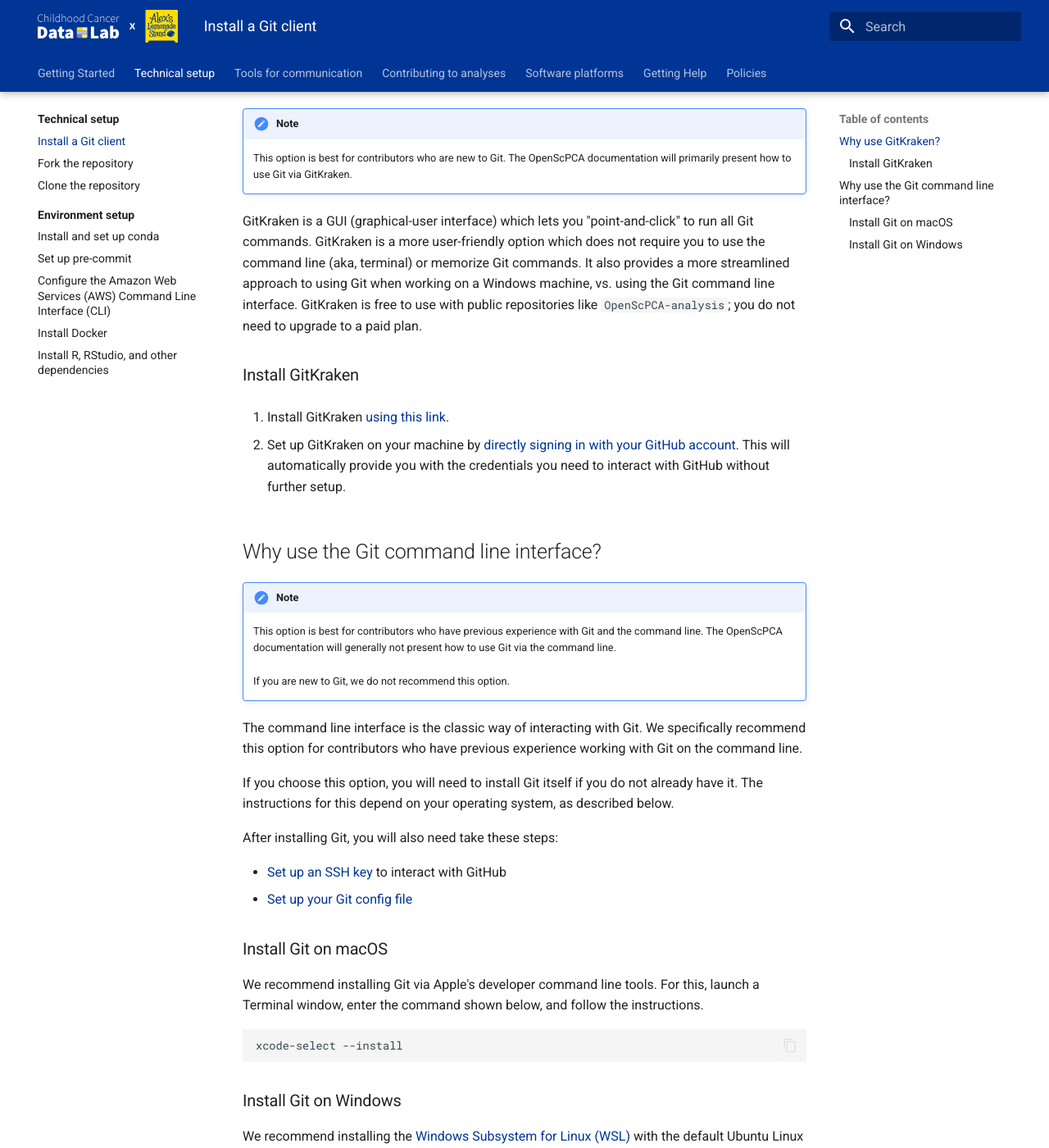
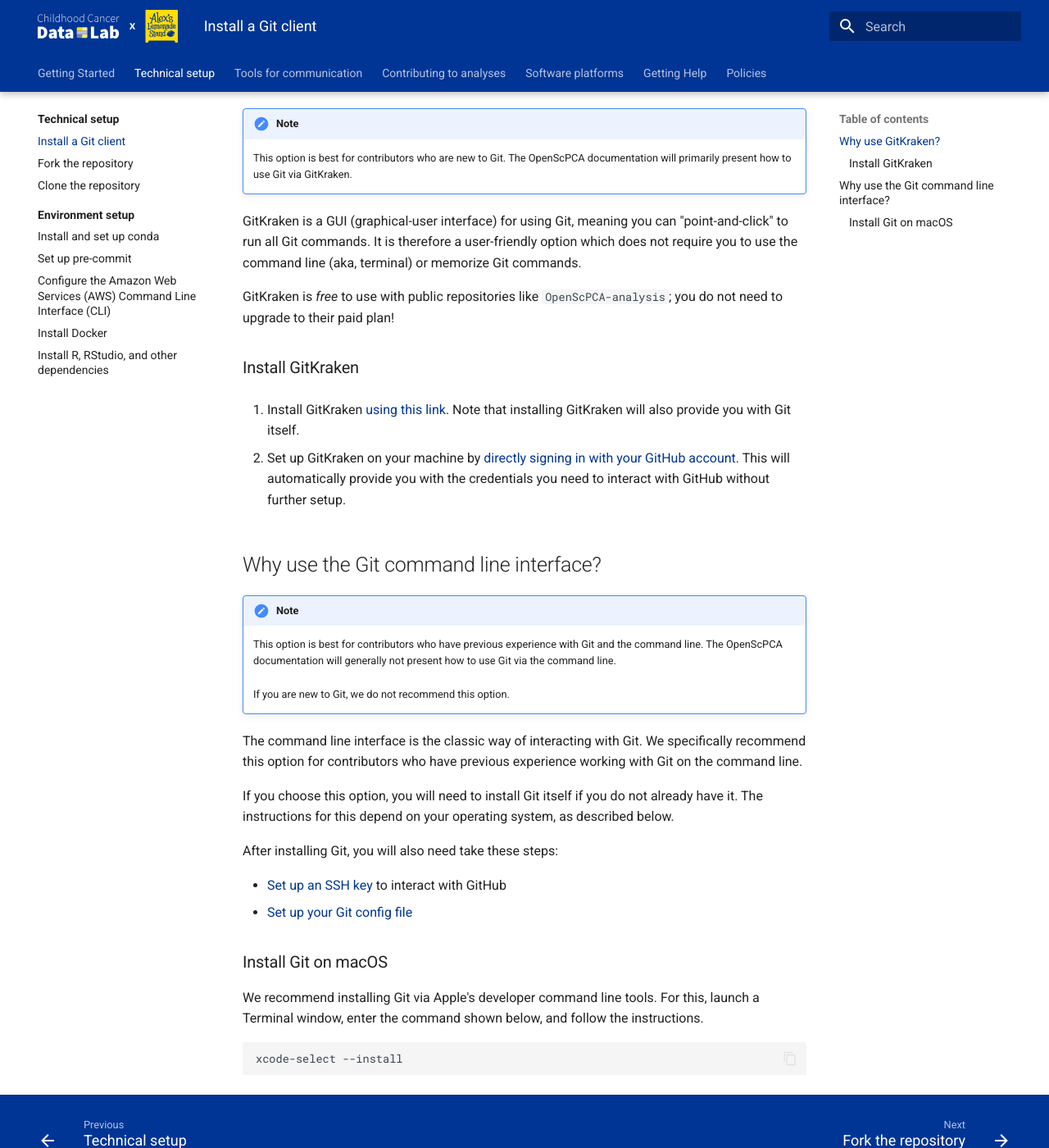
Before and after one commit to AlexsLemonade/OpenScPCA-analysis, an MkDocs documentation site: the page built from docs/technical-setup/install-a-git-client.md, in a window 1280 px wide and 1400 px high, scrolled down 299 px. Shown: the whole window at 82% size. Built offline with MkDocs 1.6.1 and Material for MkDocs 9.7.7, drawn with Linux system fonts in a browser that asks for light colours; some of the changed text lies outside the part shown.

Commit message:
technical setup cleanup

````diff
--- a/docs/technical-setup/install-a-git-client.md
+++ b/docs/technical-setup/install-a-git-client.md
@@ -10,16 +10,16 @@
     This option is best for contributors who are new to Git.
     The OpenScPCA documentation will primarily present how to use Git via GitKraken.
 
-GitKraken is a GUI (graphical-user interface) which lets you "point-and-click" to run all Git commands.
-GitKraken is a more user-friendly option which does not require you to use the command line (aka, terminal) or memorize Git commands.
-It also provides a more streamlined approach to using Git when working on a Windows machine, vs. using the Git command line interface.
-GitKraken is free to use with public repositories like `OpenScPCA-analysis`; you do not need to upgrade to a paid plan.
+GitKraken is a GUI (graphical-user interface) for using Git, meaning you can "point-and-click" to run all Git commands.
+It is therefore a user-friendly option which does not require you to use the command line (aka, terminal) or memorize Git commands.
+
+GitKraken is _free_ to use with public repositories like `OpenScPCA-analysis`; you do not need to upgrade to their paid plan!
 
 ### Install GitKraken
 
-1. Install GitKraken [using this link](https://www.gitkraken.com/download).
+1. Install GitKraken [using this link](https://www.gitkraken.com/download). Note that installing GitKraken will also provide you with Git itself.
 
-2. Set up GitKraken on your machine by [directly signing in with your GitHub account](https://help.gitkraken.com/gitkraken-client/github-gitkraken-client/#sign-in-with-github).
+1. Set up GitKraken on your machine by [directly signing in with your GitHub account](https://help.gitkraken.com/gitkraken-client/github-gitkraken-client/#sign-in-with-github).
 This will automatically provide you with the credentials you need to interact with GitHub without further setup.
 
 
@@ -50,7 +50,7 @@
 xcode-select --install
 ```
 
-
+<!--
 ### Install Git on Windows
 
 We recommend installing the [Windows Subsystem for Linux (WSL)](https://learn.microsoft.com/en-us/windows/wsl/install) with the default Ubuntu Linux distribution.
@@ -63,3 +63,4 @@
 # Install git
 apt-get install git
 ```
+-->
````
Also changed, not shown: docs/technical-setup/clone-the-repo.md (+1 -1 lines), docs/technical-setup/environment-setup/setup-conda.md (+3 -3 lines), docs/technical-setup/environment-setup/setup-precommit.md (+3 -3 lines), docs/technical-setup/fork-the-repo.md (+3 -1 lines).
